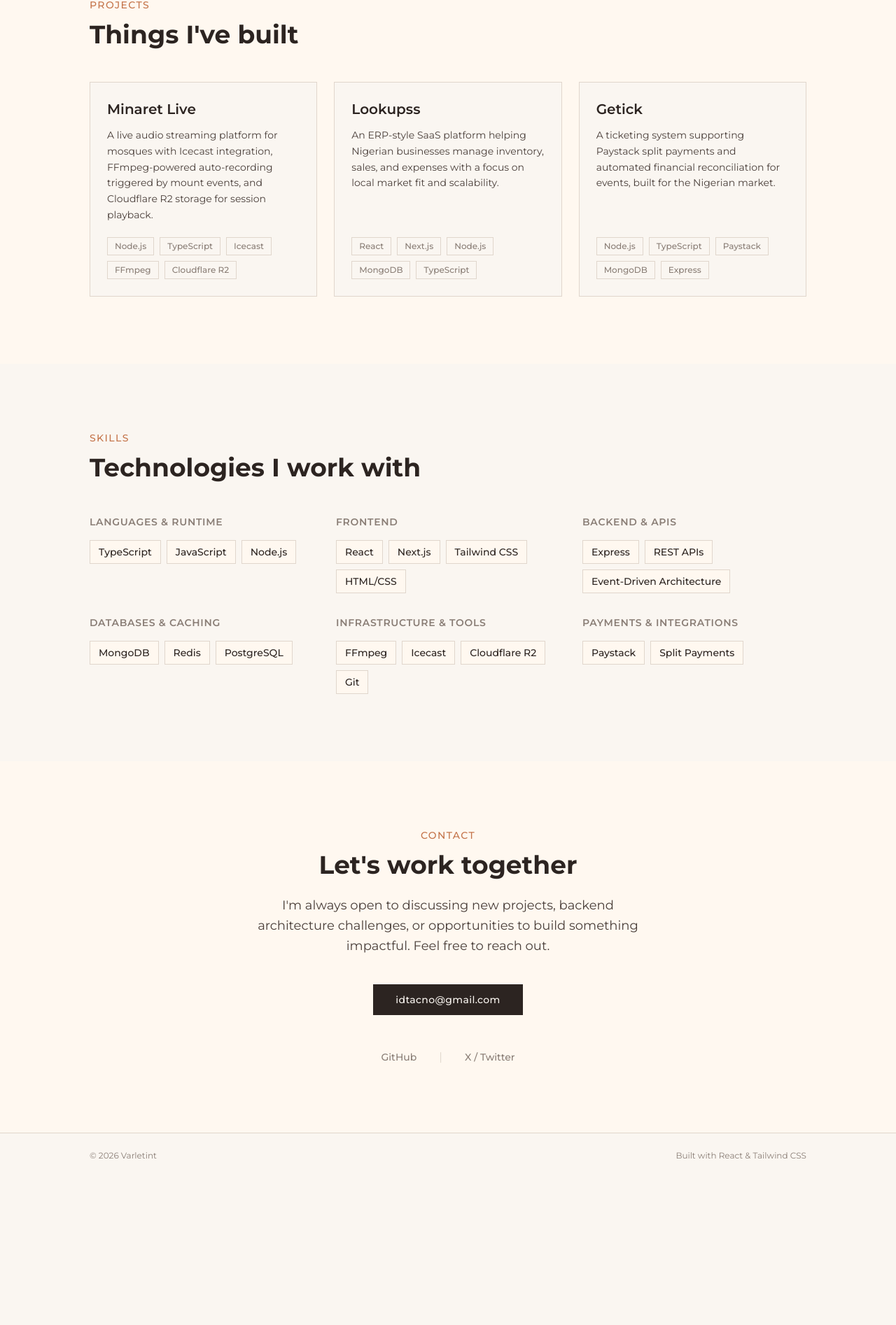
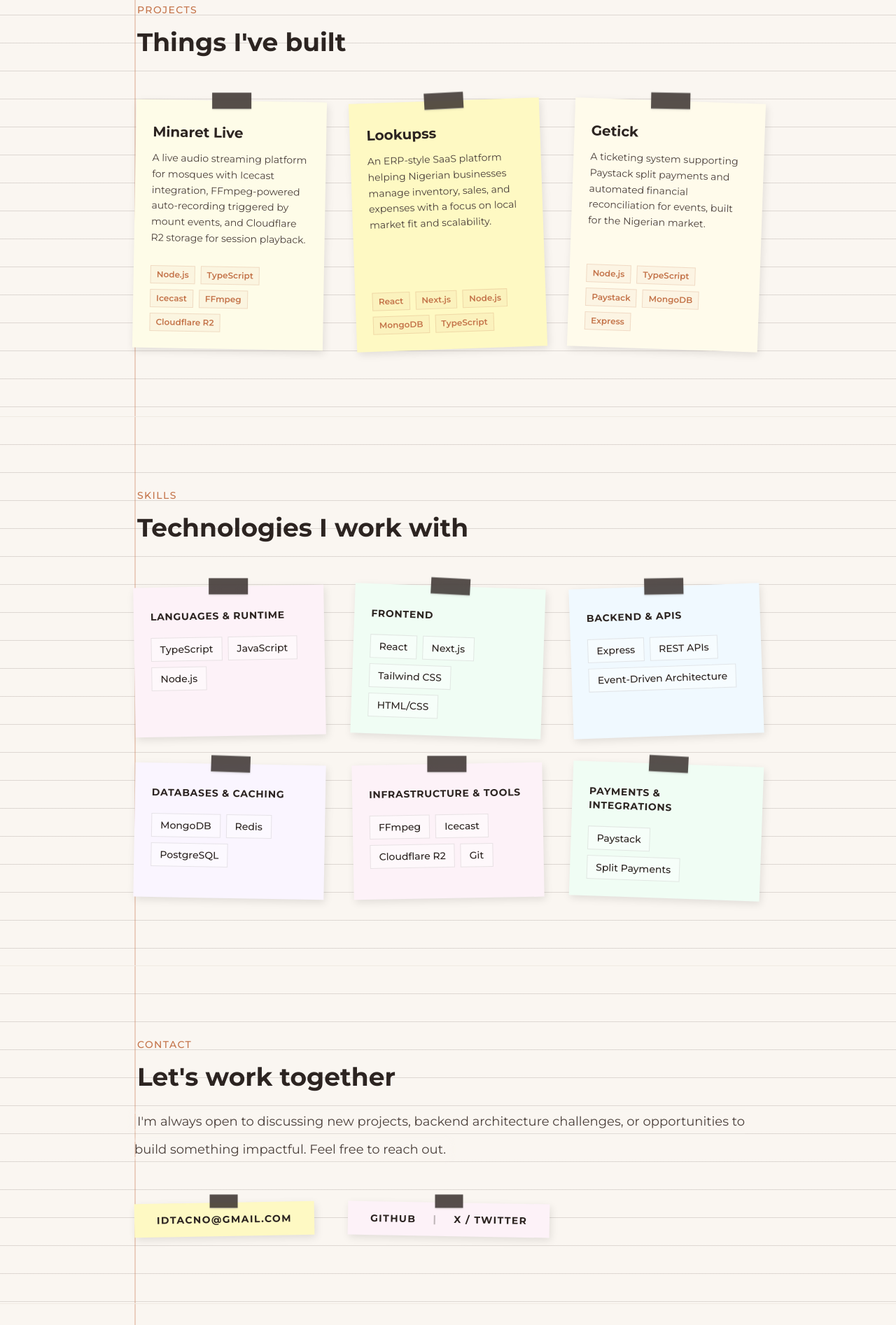
Before and after one commit to varletint/portfolio-3, a React (Vite) app: page / in a window 1280 px wide. Shown: the part 1854-3748 px from the top of the page at 70% size. Before the commit the page ends 3538 px from the top, so only its background shows below. Built offline with nearby package versions, Linux system fonts and the light colour scheme.

Commit message:
style: convert Projects, Skills, Contact, and Footer to notebook sticky notes layout

```diff
--- a/src/components/Contact.tsx
+++ b/src/components/Contact.tsx
@@ -1,43 +1,56 @@
 const Contact = () => {
   return (
-    <section id="contact" className="py-24 px-6 bg-cream">
-      <div className="max-w-3xl mx-auto text-center">
-        <p className="text-sm font-medium text-terracotta tracking-widest uppercase mb-3">
+    <section
+      id='contact'
+      className='py-24 px-6 relative notebook-paper border-t border-border/40'>
+      {/* Vertical Red Margin Line */}
+      <div className='absolute left-8 md:left-[15%] top-0 bottom-0 w-[2px] bg-terracotta/30 z-0 pointer-events-none' />
+
+      <div className='max-w-4xl mx-auto relative z-10 pl-6 md:pl-0 text-left'>
+        <p className='text-sm font-medium text-terracotta tracking-widest uppercase mb-4 mt-[6px] inline-block px-1'>
           Contact
         </p>
-        <h2 className="text-3xl md:text-4xl font-bold text-espresso mb-6">
+        <br />
+        <h2 className='text-3xl md:text-4xl font-bold text-espresso mb-6 inline-block px-1'>
           Let's work together
         </h2>
-        <p className="text-espresso-light text-base md:text-lg leading-relaxed mb-10 max-w-xl mx-auto">
-          I'm always open to discussing new projects, backend architecture challenges,
-          or opportunities to build something impactful. Feel free to reach out.
+
+        <div className='text-espresso-light leading-[40px] text-base md:text-lg mb-10'>
+          <p className='inline shadow-[0_0_10px_2px_rgba(250,246,241,0.8)] px-1'>
+            I'm always open to discussing new projects, backend architecture
+            challenges, or opportunities to build something impactful. Feel free
+            to reach out.
           </p>
-        <div className="flex flex-col sm:flex-row items-center justify-center gap-4 mb-12">
+        </div>
+
+        <div className='flex flex-col sm:flex-row flex-wrap items-start gap-8 md:gap-12 mt-4 relative z-20 pt-4'>
           <a
-            href="mailto:idtacno@gmail.com"
-            className="inline-block px-8 py-3 bg-espresso text-beige text-sm font-medium tracking-wide hover:bg-espresso-light"
-          >
+            href='mailto:idtacno@gmail.com'
+            className='relative inline-flex items-center justify-center px-8 py-3.5 bg-[#fef9c3] text-espresso text-sm font-bold tracking-widest uppercase hover:scale-105 transition-all duration-300 shadow-[2px_4px_12px_rgba(0,0,0,0.1)] hover:shadow-[4px_8px_24px_rgba(0,0,0,0.15)] -rotate-1'>
+            {/* Simulated Tape */}
+            <div className='absolute -top-3 left-1/2 -translate-x-1/2 w-10 h-5 bg-espresso backdrop-blur-sm shadow-sm opacity-80 border-t border-b border-white/40 rotate-1 z-10'></div>
             idtacno@gmail.com
           </a>
-        </div>
-        <div className="flex items-center justify-center gap-8">
+
+          <div className='relative inline-flex items-center justify-center gap-6 px-8 py-3.5 bg-[#fdf2f8] text-espresso text-sm font-bold tracking-widest uppercase hover:scale-105 transition-all duration-300 shadow-[2px_4px_12px_rgba(0,0,0,0.1)] hover:shadow-[4px_8px_24px_rgba(0,0,0,0.15)] rotate-1'>
+            {/* Simulated Tape */}
+            <div className='absolute -top-3 left-1/2 -translate-x-1/2 w-10 h-5 bg-espresso backdrop-blur-sm shadow-sm opacity-80 border-t border-b border-white/40 -rotate-1 z-10'></div>
             <a
-            href="https://github.com/varletint"
-            target="_blank"
-            rel="noopener noreferrer"
-            className="text-sm font-medium text-muted hover:text-espresso"
-          >
+              href='https://github.com/varletint'
+              target='_blank'
+              rel='noopener noreferrer'
+              className='hover:text-espresso-light transition-colors'>
               GitHub
             </a>
-          <span className="text-border">|</span>
+            <span className='text-espresso/30'>|</span>
             <a
-            href="https://x.com/varletint"
-            target="_blank"
-            rel="noopener noreferrer"
-            className="text-sm font-medium text-muted hover:text-espresso"
-          >
+              href='https://x.com/varletint'
+              target='_blank'
+              rel='noopener noreferrer'
+              className='hover:text-espresso-light transition-colors'>
               X / Twitter
             </a>
+          </div>
         </div>
       </div>
     </section>
--- a/src/components/Footer.tsx
+++ b/src/components/Footer.tsx
@@ -1,9 +1,15 @@
 const Footer = () => {
   return (
-    <footer className='py-6 px-6 border-t border-border'>
-      <div className='max-w-5xl mx-auto flex items-center justify-between text-xs text-muted'>
-        <span>© {new Date().getFullYear()} Varletint</span>
-        <span>Built with React & Tailwind CSS</span>
+    <footer className='py-6 px-6 relative notebook-paper border-t border-border/40'>
+      {/* Vertical Red Margin Line */}
+      <div className='absolute left-8 md:left-[15%] top-0 bottom-0 w-[2px] bg-terracotta/30 z-0 pointer-events-none' />
+
+      <div className='max-w-4xl mx-auto relative z-10 pl-6 md:pl-0 flex flex-wrap items-center justify-between gap-6 pt-4 text-xs font-semibold uppercase tracking-wider text-espresso'>
+        {/* Left Sticky Note Element */}
+        <div className='relative bg-[#fefce8] px-4 py-2 shadow-[2px_4px_8px_rgba(0,0,0,0.1)] -rotate-1 hover:scale-105 transition-transform duration-300'>
+          <div className='absolute -top-2 left-1/2 -translate-x-1/2 w-8 h-4 bg-espresso backdrop-blur-sm shadow-sm opacity-80 border-t border-b border-white/40 rotate-2 z-10'></div>
+          © {new Date().getFullYear()} Varletint
+        </div>
       </div>
     </footer>
   );
--- a/src/components/Projects.tsx
+++ b/src/components/Projects.tsx
@@ -28,38 +28,61 @@
 
 const Projects = () => {
   return (
-    <section id='projects' className='py-24 px-6 bg-cream'>
-      <div className='max-w-5xl mx-auto'>
-        <p className='text-sm font-medium text-terracotta tracking-widest uppercase mb-3'>
+    <section
+      id='projects'
+      className='py-24 px-6 relative notebook-paper border-t border-border/40'>
+      {/* Vertical Red Margin Line */}
+      <div className='absolute left-8 md:left-[15%] top-0 bottom-0 w-[2px] bg-terracotta/30 z-0 pointer-events-none' />
+
+      <div className='max-w-4xl mx-auto relative z-10 pl-6 md:pl-0'>
+        <p className='text-sm font-medium text-terracotta tracking-widest uppercase mb-4 mt-[6px] inline-block px-1'>
           Projects
         </p>
-        <h2 className='text-3xl md:text-4xl font-bold text-espresso mb-12'>
+        <br />
+        <h2 className='text-3xl md:text-4xl font-bold text-espresso mb-12 inline-block px-1'>
           Things I've built
         </h2>
-        <div className='grid grid-cols-1 md:grid-cols-3 gap-6'>
-          {projects.map((project) => (
+        <div className='grid grid-cols-1 sm:grid-cols-2 lg:grid-cols-3 gap-8 md:gap-10 relative z-20 pt-4'>
+          {projects.map((project, index) => {
+            // Cycle through slight rotations to look naturally placed
+            const rotations = [
+              "rotate-1",
+              "-rotate-2",
+              "rotate-2",
+              "-rotate-1",
+            ];
+            const rotation = rotations[index % rotations.length];
+            // Cycle through subtle pastel yellow/beige colors
+            const colors = ["bg-[#fefce8]", "bg-[#fef9c3]", "bg-[#fffbeb]"];
+            const bgColor = colors[index % colors.length];
+
+            return (
               <div
                 key={project.title}
-              className='bg-beige border border-border p-6 flex flex-col justify-between'>
-              <div>
-                <h3 className='text-xl font-semibold text-espresso mb-3'>
+                className={`relative ${bgColor} p-6 flex flex-col justify-between shadow-[2px_4px_12px_rgba(0,0,0,0.1)] hover:scale-105 hover:shadow-[4px_8px_24px_rgba(0,0,0,0.15)] hover:z-30 transition-all duration-300 ${rotation}`}>
+                {/* Simulated Tape */}
+                <div className='absolute -top-3 left-1/2 -translate-x-1/2 w-14 h-6 bg-espresso backdrop-blur-sm shadow-sm opacity-80 border-t border-b border-white/40 -rotate-1 z-10'></div>
+
+                <div className='mt-2'>
+                  <h3 className='text-xl font-bold text-espresso mb-3'>
                     {project.title}
                   </h3>
                   <p className='text-sm text-espresso-light leading-relaxed mb-5'>
                     {project.description}
                   </p>
                 </div>
-              <div className='flex flex-wrap gap-2'>
+                <div className='flex flex-wrap gap-2 mt-auto pt-2'>
                   {project.tech.map((t) => (
                     <span
                       key={t}
-                    className='text-xs font-medium text-muted border border-border px-2.5 py-1'>
+                      className='text-xs font-semibold text-terracotta border border-terracotta/20 bg-terracotta/5 px-2 py-1'>
                       {t}
                     </span>
                   ))}
                 </div>
               </div>
-          ))}
+            );
+          })}
         </div>
       </div>
     </section>
--- a/src/components/Skills.tsx
+++ b/src/components/Skills.tsx
@@ -27,32 +27,64 @@
 
 const Skills = () => {
   return (
-    <section id="skills" className="py-24 px-6">
-      <div className="max-w-5xl mx-auto">
-        <p className="text-sm font-medium text-terracotta tracking-widest uppercase mb-3">
+    <section
+      id='skills'
+      className='py-24 px-6 relative notebook-paper border-t border-border/40'>
+      {/* Vertical Red Margin Line */}
+      <div className='absolute left-8 md:left-[15%] top-0 bottom-0 w-[2px] bg-terracotta/30 z-0 pointer-events-none' />
+
+      <div className='max-w-4xl mx-auto relative z-10 pl-6 md:pl-0'>
+        <p className='text-sm font-medium text-terracotta tracking-widest uppercase mb-4 mt-[6px] inline-block px-1'>
           Skills
         </p>
-        <h2 className="text-3xl md:text-4xl font-bold text-espresso mb-12">
+        <br />
+        <h2 className='text-3xl md:text-4xl font-bold text-espresso mb-12 inline-block px-1'>
           Technologies I work with
         </h2>
-        <div className="grid grid-cols-1 sm:grid-cols-2 md:grid-cols-3 gap-8">
-          {skillGroups.map((group) => (
-            <div key={group.label}>
-              <h3 className="text-sm font-semibold text-muted uppercase tracking-wider mb-4">
+
+        <div className='grid grid-cols-1 sm:grid-cols-2 lg:grid-cols-3 gap-8 md:gap-10 relative z-20 pt-4'>
+          {skillGroups.map((group, index) => {
+            // Cycle through slight rotations to look naturally placed
+            const rotations = [
+              "-rotate-1",
+              "rotate-2",
+              "-rotate-2",
+              "rotate-1",
+            ];
+            const rotation = rotations[index % rotations.length];
+            // Cycle through subtle pastel pink/blue/green colors to contrast with yellow
+            const colors = [
+              "bg-[#fdf2f8]",
+              "bg-[#f0fdf4]",
+              "bg-[#f0f9ff]",
+              "bg-[#faf5ff]",
+            ];
+            const bgColor = colors[index % colors.length];
+
+            return (
+              <div
+                key={group.label}
+                className={`relative ${bgColor} p-6 flex flex-col shadow-[2px_4px_12px_rgba(0,0,0,0.1)] hover:scale-105 hover:shadow-[4px_8px_24px_rgba(0,0,0,0.15)] hover:z-30 transition-all duration-300 ${rotation}`}>
+                {/* Simulated Tape */}
+                <div className='absolute -top-3 left-1/2 -translate-x-1/2 w-14 h-6 bg-espresso backdrop-blur-sm shadow-sm opacity-80 border-t border-b border-white/40 rotate-1 z-10'></div>
+
+                <div className='mt-2'>
+                  <h3 className='text-sm font-bold text-espresso uppercase tracking-wider mb-5'>
                     {group.label}
                   </h3>
-              <div className="flex flex-wrap gap-2">
+                </div>
+                <div className='flex flex-wrap gap-2'>
                   {group.skills.map((skill) => (
                     <span
                       key={skill}
-                    className="text-sm font-medium text-espresso bg-cream border border-border px-3 py-1.5"
-                  >
+                      className='text-sm font-medium text-espresso bg-white/40 border border-espresso/10 px-3 py-1.5'>
                       {skill}
                     </span>
                   ))}
                 </div>
               </div>
-          ))}
+            );
+          })}
         </div>
       </div>
     </section>
```
Lines whose indentation alone changed are shown as unchanged.
